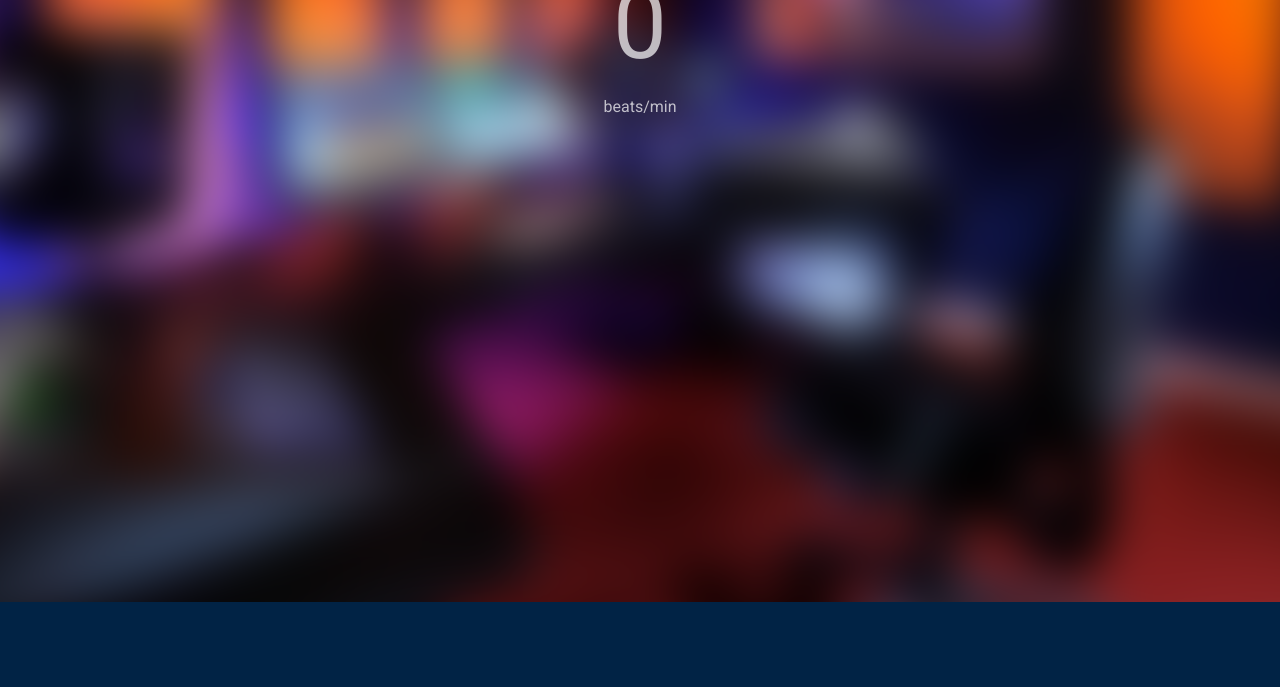
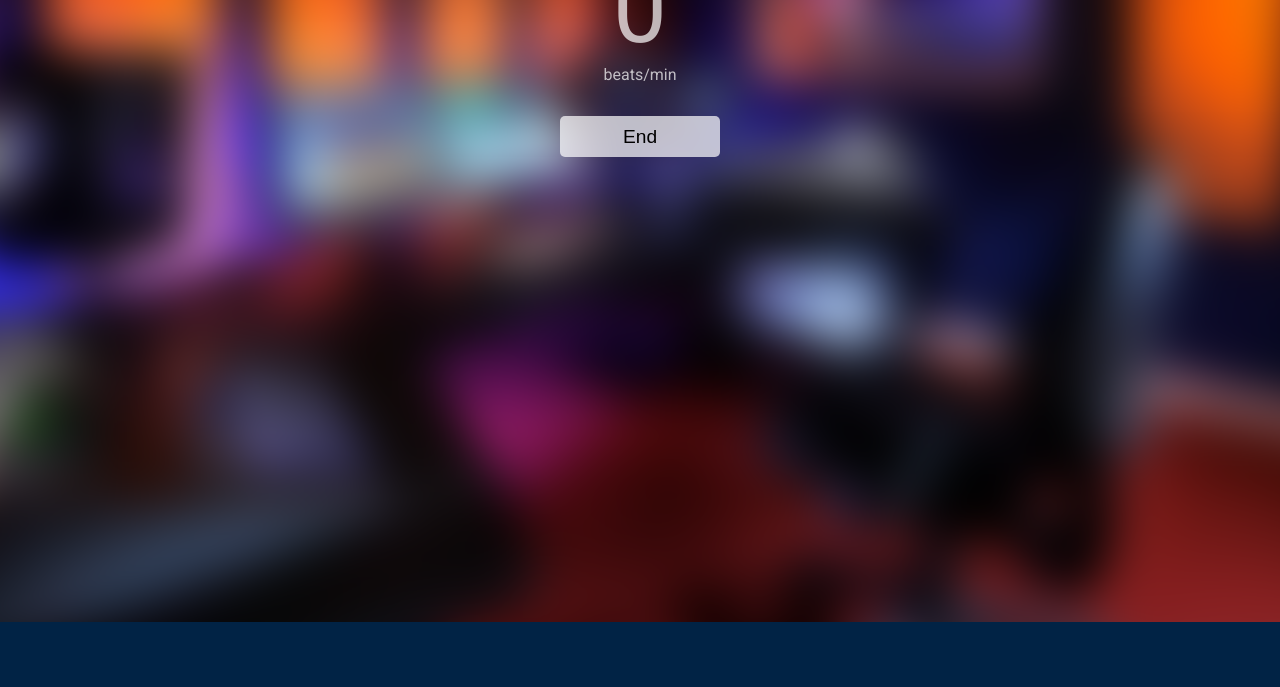
Before and after one commit to jeerbl/beat.pm, a website: page src/index.html in a window 1280 px wide. Shown: the part 113-800 px from the top of the page. Drawn offline with Linux system fonts and the light colour scheme; files whose address does not match are found by name.

Commit message:
Add end button

```diff
--- a/src/index.html
+++ b/src/index.html
@@ -33,8 +33,9 @@
       <div class="bpm" id="bpm">0</div>
       <div>beats/min</div>
     </section>
-    <section id="graph" class="graph">
-
+    <section>
+      <button id="end" class="end">End</button>
     </section>
+    <section id="graph" class="graph"></section>
   </body>
 </html>
--- a/src/scripts/app.js
+++ b/src/scripts/app.js
@@ -11,6 +11,7 @@ window.onload = function () {
    */
   var bpmDisplay = document.getElementById('bpm');
   var moreButton = document.getElementById('more');
+  var endButton = document.getElementById('end');
   var dropdown = document.getElementById('dropdown');
   var adjustCheckbox = document.getElementById('adjust');
   var graphElement = document.getElementById('graph');
@@ -65,7 +66,9 @@ window.onload = function () {
     }
   }
 
-  function endSession () {
+  function endSession (e) {
+    if (e) e.stopPropagation();
+
     if (!started) return;
 
     started = false;
@@ -123,6 +126,7 @@ window.onload = function () {
     previousDate = date;
   }
 
+  endButton.onclick = endSession;
   moreButton.onclick = toggleDropdown;
   dropdown.onclick = stopPropagation;
   adjust.onchange = updateOptions;
--- a/src/styles/main.css
+++ b/src/styles/main.css
@@ -55,7 +55,19 @@ section {
 
 .bpm {
   font-size: 6rem;
-  padding: 1rem;
+  padding: 0 1rem;
+}
+
+.end {
+  font-size: 1.2rem;
+  background-color: rgba(255, 255, 255, 0.7);
+  border-radius: 5px;
+  cursor: pointer;
+  color: #000;
+  padding: 0.6rem;
+  margin-top: 2rem;
+  width: 10rem;
+  border: none;
 }
 
 .graph {
@@ -65,7 +77,7 @@ section {
   left: 0;
   top: 0;
   bottom: 0;
-  background-color: rgba(255, 255, 255, 0.8);
+  background-color: rgba(255, 255, 255, 0.7);
 }
 
 .graph svg {
```
Also changed, not shown: dist/index.html.
